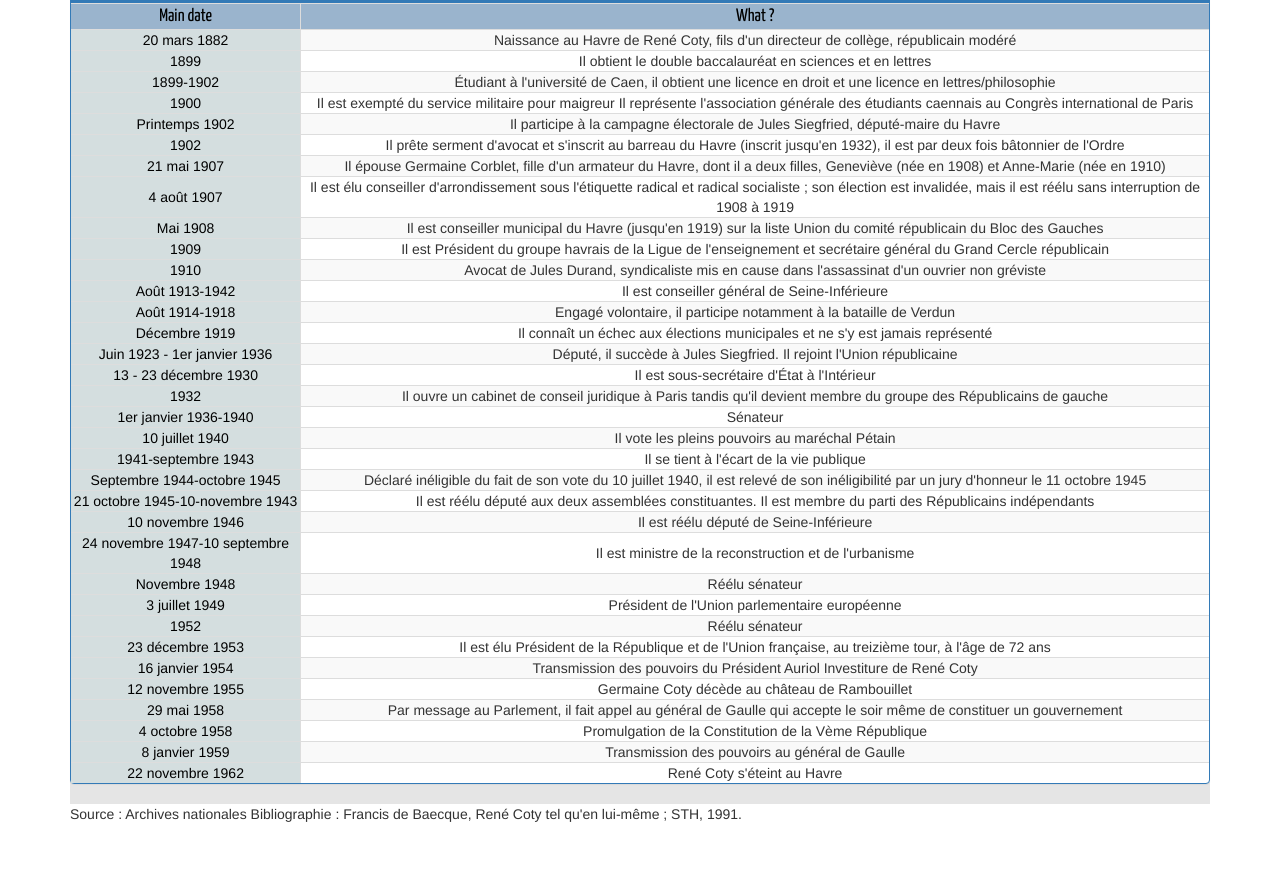
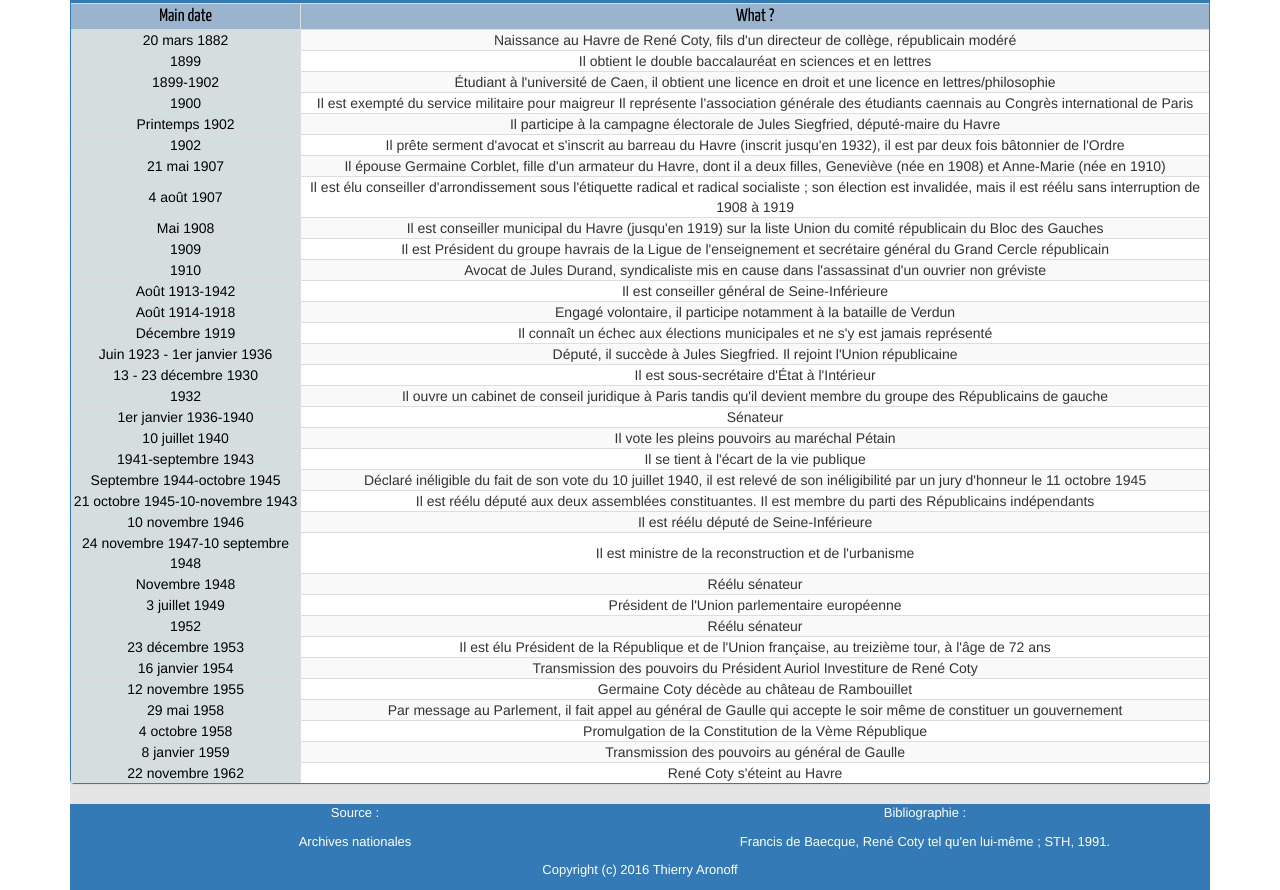
Before and after one commit to yaro1976/tribute_page, a website: page public_html/index.html in a window 1280 px wide. Shown: the part 410-1300 px from the top of the page. Before the commit the page ends 1234 px from the top, so only its background shows below. Drawn offline with nearby package versions, Linux system fonts and the light colour scheme.

Commit message:
Add footer style. Add copyright line

```diff
--- a/public_html/css/style.css
+++ b/public_html/css/style.css
@@ -47,8 +47,8 @@ h3 {
 }
 
 .blue_bgd{
-        background-color: #D4DEDF;
-        color: #000;
+    background-color: #D4DEDF;
+    color: #000;
 }
 
 th {
@@ -66,3 +66,11 @@ td {
     vertical-align: middle;
     text-align:center;
 }
+
+footer {
+    text-align:center;
+    background-color:#337AB7;
+    color:#FFF;
+    font-size: 1.3rem;
+
+}
--- a/public_html/index.html
+++ b/public_html/index.html
@@ -163,9 +163,21 @@
 
             </main>
             <footer>
-                Source : Archives nationales
-                Bibliographie :
-                Francis de Baecque, René Coty tel qu'en lui-même ; STH, 1991.
+                <div class="row">
+                    <div class="container">
+                        <div class="col-md-6">
+                            <p>Source : </p>
+                            <p>Archives nationales</p>
+                        </div>
+                        <div class="col-md-6">
+                            <p>Bibliographie :</p>
+                            <p>Francis de Baecque, René Coty tel qu'en lui-même ; STH, 1991.</p>
+                        </div>
+                        <div>
+                            <p>Copyright (c) 2016 Thierry Aronoff</p>
+                        </div>
+                    </div>
+                </div>
             </footer>
         </div>
         <!-- jQuery (necessary for Bootstrap's JavaScript plugins) -->
```
